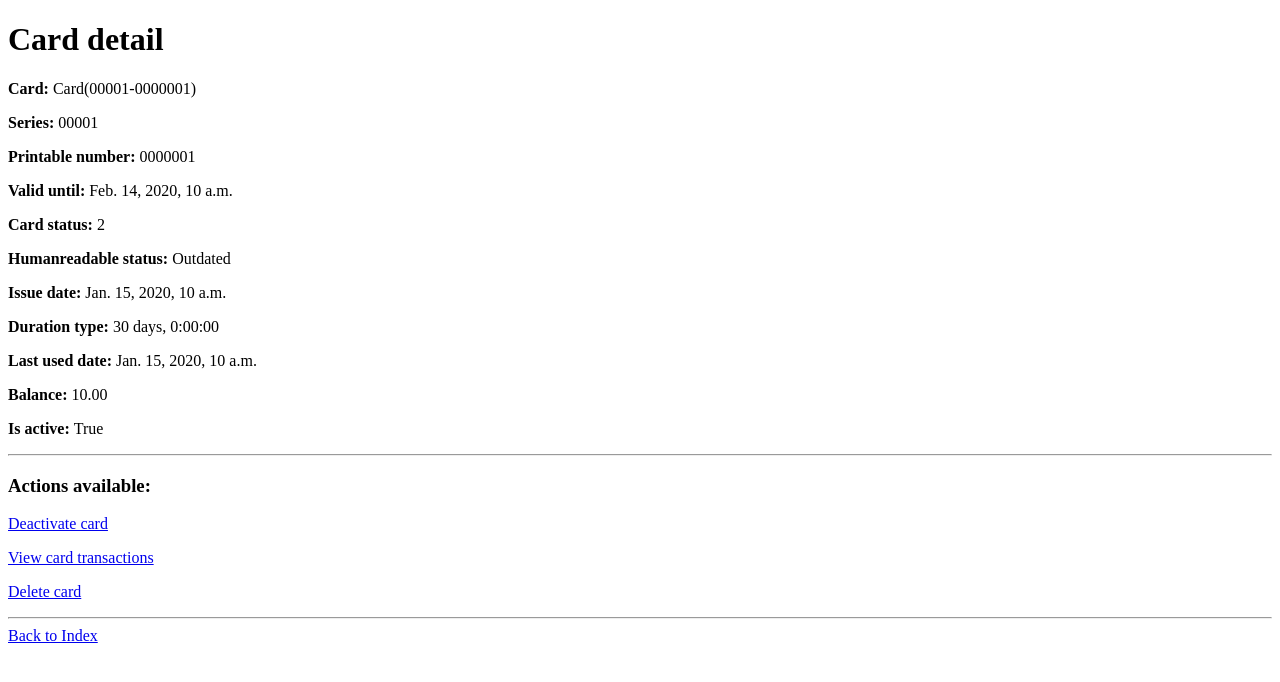
After one commit to AlexanderUp/bonus_cards, a Django app: page /card_detail/1/ in a window 1280 px wide. The commit adds this page. Shown: the top 682 px of the page. Run offline with Django 4.2, Linux system fonts and the light colour scheme; tables that the repository leaves empty hold one stand-in row (values such as "Sample post").

Commit message:
Intermediate commit

```diff
--- a/bonus/cards/models.py
+++ b/bonus/cards/models.py
@@ -58,6 +58,11 @@ class Card(models.Model):
         verbose_name="series",
         help_text="ID of card series",
     )
+    number = models.PositiveIntegerField(
+        verbose_name="number",
+        help_text="Card number",
+        validators=(MinValueValidator(1, "Card numbers start from 1."),),
+    )
     issue_date = models.DateTimeField(
         default=timezone.now,
         verbose_name="issue_date",
@@ -98,14 +103,14 @@ class Card(models.Model):
                 check=models.Q(balance__gte=Decimal(0.0)),
                 name="negative_card_balance_disallowed"
             ),
+            models.UniqueConstraint(
+                fields=("series", "number"),
+                name="series_number_pair_to_be_unique"
+            ),
         )
 
     def __str__(self):
         return f"Card({self.series.printable_number}-{self.printable_number})"
-
-    @property
-    def number(self):
-        return self.pk
 
     @property
     def printable_number(self):
--- a/bonus/cards/templates/base.html
+++ b/bonus/cards/templates/base.html
@@ -9,7 +9,6 @@
     <body>
         {% block content %}{% endblock %}
     </body>
-    <hr>
     <footer>
         {% include "includes/footer.html" %}
     </footer>
--- /dev/null
+++ b/bonus/cards/templates/card_detail.html
@@ -0,0 +1,29 @@
+{% extends "base.html" %}
+{% block title %}Card detail{% endblock %}
+{% block content %}
+<h1>Card detail</h1>
+<div>
+    <p><b>Card: </b>{{ object }}</p>
+    <p><b>Series: </b>{{ object.series.printable_number }}</p>
+    <p><b>Printable number: </b>{{ object.printable_number }}</p>
+    <p><b>Valid until: </b>{{ object.valid_until }}</p>
+    <p><b>Card status: </b>{{ object.status }}</p>
+    <p><b>Humanreadable status: </b>{{ object.humanreadable_status }}</p>
+    <p><b>Issue date: </b>{{ object.issue_date }}</p>
+    <p><b>Duration type: </b>{{ object.duration_type }}</p>
+    <p><b>Last used date: </b>{{ object.last_used_date }}</p>
+    <p><b>Balance: </b>{{ object.balance }}</p>
+    <p><b>Is active: </b>{{ object.is_active }}</p>
+</div>
+<div>
+    <hr>
+    <h3>Actions available:</h3>
+    {% if not object.is_active %}
+        <p><a href="{% url 'cards:activate_card' object.pk %}">Activate card</a></p>
+    {% else %}
+        <p><a href="{% url 'cards:deactivate_card' object.pk %}">Deactivate card</a></p>
+    {% endif %}
+    <p><a href="{% url 'cards:view_card_transaction' object.pk %}">View card transactions</a></p>
+    <p><a href="{% url 'cards:delete_card' object.pk %}">Delete card</a></p>
+</div>
+{% endblock %}
--- a/bonus/cards/templates/index.html
+++ b/bonus/cards/templates/index.html
@@ -5,8 +5,6 @@
     <hr>
     <h3>Available actions:</h3>
     <p><a href="{% url 'cards:card_list' %}">Card list</a></p>
+    <p><a href="{% url 'cards:generate_cards' %}">Generate cards</a></p>
     <p><a href="">Search card</a></p>
-    <p><a href="">View card</a></p>
-    <p><a href="">Activate/deactivate card</a></p>
-    <p><a href="">Delete card</a></p>
 {% endblock %}
--- a/bonus/cards/urls.py
+++ b/bonus/cards/urls.py
@@ -6,5 +6,33 @@ app_name = "cards"
 
 urlpatterns = [
     path("card_list/", views.CardListView.as_view(), name="card_list"),
+    path(
+        "card_detail/<int:pk>/",
+        views.CardDetailView.as_view(),
+        name="card_detail"
+    ),
+    path(
+        "card/<int:pk>/activate/", views.activate_card, name="activate_card"
+    ),
+    path(
+        "card/<int:pk>/deactivate/",
+        views.deactivate_card,
+        name="deactivate_card"
+    ),
+    path(
+        "card/<int:pk>/delete/",
+        views.CardDeleteView.as_view(),
+        name="delete_card"
+    ),
+    path(
+        "card/<int:pk>/view_transaction",
+        views.CardTransactionListView.as_view(),
+        name="view_card_transaction"
+    ),
+    path(
+        "generate_cards/",
+        views.GenerateCardsFormView.as_view(),
+        name="generate_cards"
+    ),
     path("", views.IndexView.as_view(), name="index"),
 ]
--- a/bonus/cards/views.py
+++ b/bonus/cards/views.py
@@ -1,7 +1,12 @@
 from django.conf import settings
-from django.views.generic import ListView, TemplateView
+from django.shortcuts import get_object_or_404, redirect
+from django.urls import reverse, reverse_lazy
+from django.views.generic import (DeleteView, DetailView, FormView, ListView,
+                                  TemplateView)
 
+from .forms import CardGenerationForm
 from .models import Card
+from .utils import generate_cards
 
 
 class IndexView(TemplateView):
@@ -14,4 +19,63 @@ class CardListView(ListView):
     paginate_by = settings.CARDS_PER_PAGE_NUMBER
 
     def get_queryset(self):
+        return Card.objects.select_related("series").order_by("id").all()
+
+
+class CardDetailView(DetailView):
+    template_name = "card_detail.html"
+
+    def get_queryset(self):
         return Card.objects.select_related("series").all()
+
+
+class CardDeleteView(DeleteView):
+    model = Card
+    template_name = "card_confirm_delete.html"
+    success_url = reverse_lazy("cards:index")
+
+
+class CardTransactionListView(ListView):
+    template_name = "card_transactions.html"
+    context_object_name = "transaction_list"
+
+    def get_queryset(self):
+        card = get_object_or_404(Card, pk=self.kwargs.get("pk"))
+        return card.transactions.all()
+
+
+class GenerateCardsFormView(FormView):
+    form_class = CardGenerationForm
+    template_name = "generate_cards.html"
+    success_url = reverse_lazy("cards:card_list")
+
+    def form_valid(self, form):
+        series = form.cleaned_data.get("series")
+        duration_type_str = form.cleaned_data.get("duration_type")
+        # duration_type = Card.duration_type_str
+        card_count = form.cleaned_data.get("count")
+
+        import sys
+        print(">>>>>>>>>>>>>>>", file=sys.stderr)
+        print(series, duration_type_str, type(duration_type_str), card_count, file=sys.stderr)
+
+        # generate_cards(
+        #     card_series=series,
+        #     duration_type=duration_type,
+        #     card_count=card_count
+        # )
+        return super().form_valid(form)
+
+
+def activate_card(request, pk):
+    card = get_object_or_404(Card, pk=pk)
+    card.is_active = True
+    card.save()
+    return redirect(reverse("cards:card_detail", args=(pk,)))
+
+
+def deactivate_card(request, pk):
+    card = get_object_or_404(Card, pk=pk)
+    card.is_active = False
+    card.save()
+    return redirect(reverse("cards:card_detail", args=(pk,)))
```
Also changed, not shown: bonus/cards/forms.py (added, +25 -0 lines), bonus/cards/templates/card_confirm_delete.html (added, +13 -0 lines), bonus/cards/templates/card_list.html (+1 -14 lines), bonus/cards/templates/card_transactions.html (added, +11 -0 lines), bonus/cards/templates/generate_cards.html (added, +12 -0 lines), bonus/cards/utils.py (added, +25 -0 lines), bonus/cards/migrations/0001_initial.py, bonus/cards/migrations/0002_remove_card_balance_is_not_negative_and_more.py (deleted), bonus/cards/migrations/0003_rename_card_duration_type_card_duration_type_and_more.py (deleted).
